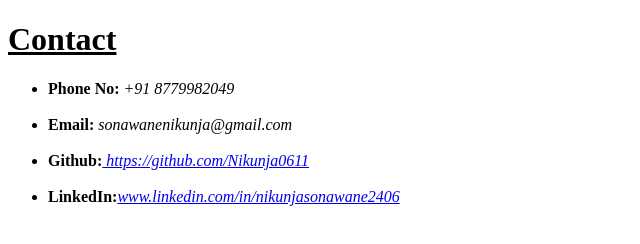
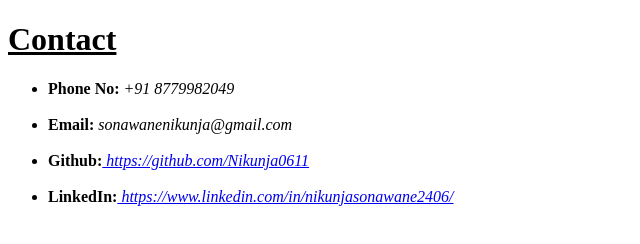
Before and after one commit to Nikunja0611/Nikunja-s-Resume, a plain HTML site: page contact.html in a window 1280 px wide. Shown: the whole page, without its empty margins (0-640 px from the left). Drawn offline with Linux system fonts and the light colour scheme.

Commit message:
Update contact.html

```diff
--- a/contact.html
+++ b/contact.html
@@ -10,7 +10,7 @@
         <li><b>Phone No: </b><i>+91 8779982049</i> </li><br/>
         <li><b>Email:</b> <i>sonawanenikunja@gmail.com</i></li><br/>
         <li><b>Github:</b><i><a href="https://github.com/Nikunja0611"> https://github.com/Nikunja0611</i></a></li><br/>
-        <li><b>LinkedIn:</b><i><a href="https://www.linkedin.com/in/nikunjasonawane2406/">www.linkedin.com/in/nikunjasonawane2406</i></a></li>
+        <li><b>LinkedIn:</b><i><a href="https://www.linkedin.com/in/nikunjasonawane2406/"> https://www.linkedin.com/in/nikunjasonawane2406/</i></a></li><br/>
     </ul>
 </body>
 </html>
```
